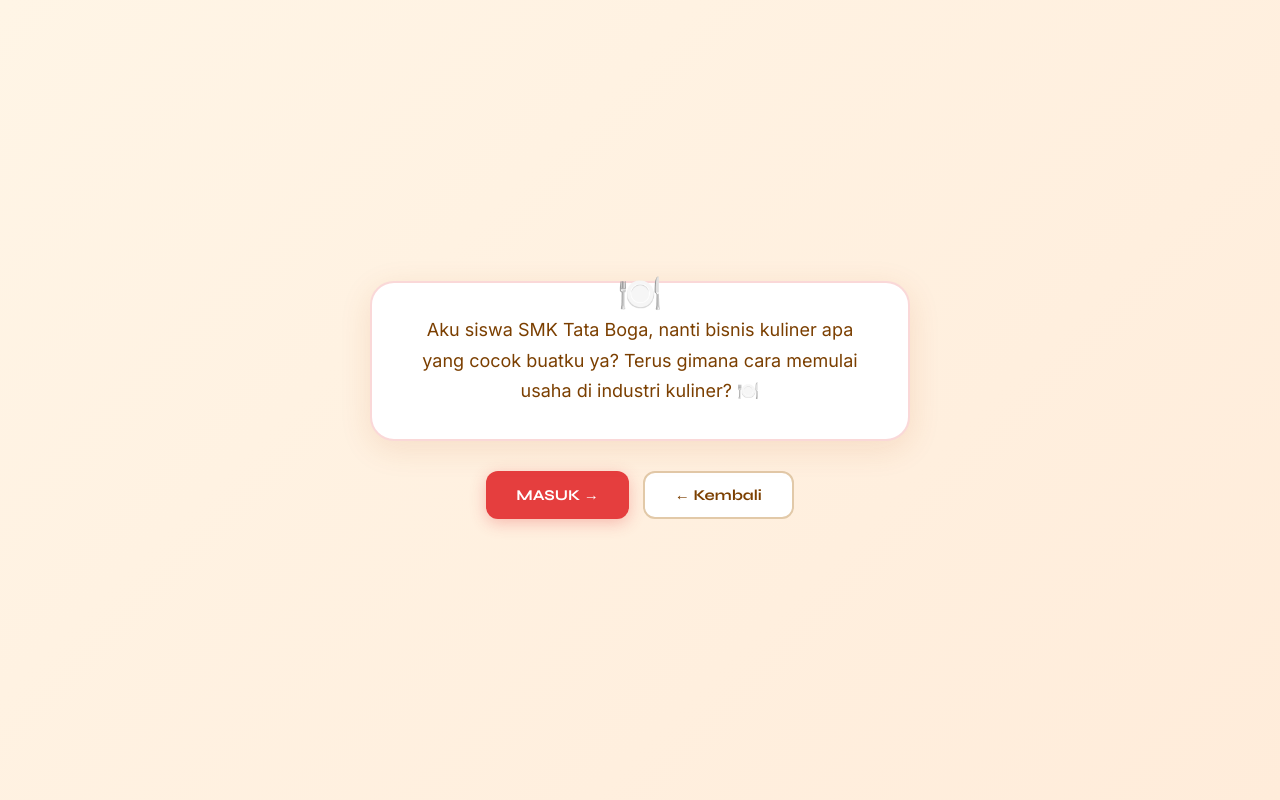
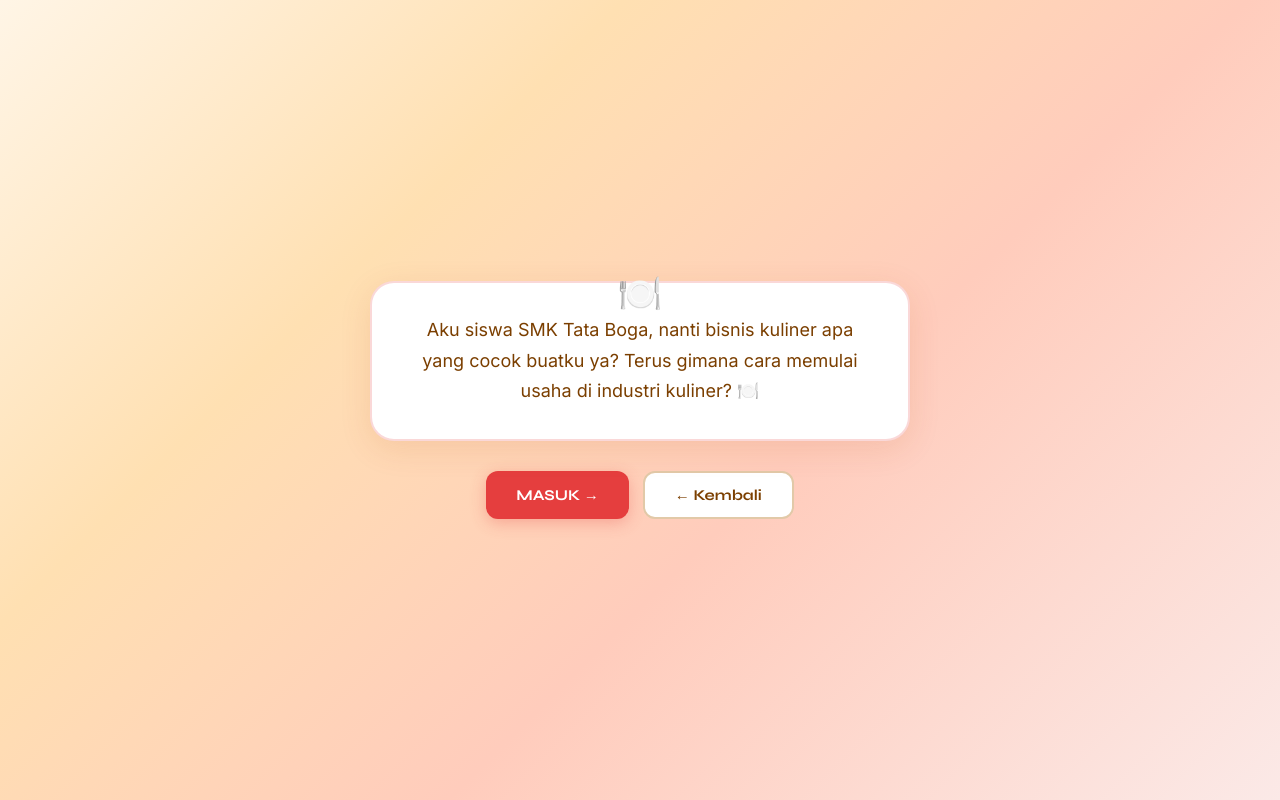
Before and after one commit to thirr-s/Project-Kuliner, a website: page index.html in a window 1280 px wide. Both pictures are taken after a click on the button "Mulai Belajar! →". Drawn offline with Linux system fonts and the light colour scheme.

Commit message:
saya akn lawan

```diff
--- a/index.html
+++ b/index.html
@@ -156,7 +156,7 @@
     .scroll-hint::before { content: ''; display: block; width: 28px; height: 1px; background: #d4b99e; }
 
     /* ===== INTRO ===== */
-    .page-intro { display: none; justify-content: center; align-items: center; background: linear-gradient(135deg, #fff5e6, #ffecda); }
+    .page-intro { display: none; justify-content: center; align-items: center; background: linear-gradient(135deg, #fff5e6 0%, #ffe0b2 30%, #ffccbc 60%, #fbe9e7 100%); }
     .bg-wrapper {
       display: flex; flex-direction: column; align-items: center; justify-content: center;
       gap: 30px; padding: 40px; max-width: 620px; width: 90%;
```
